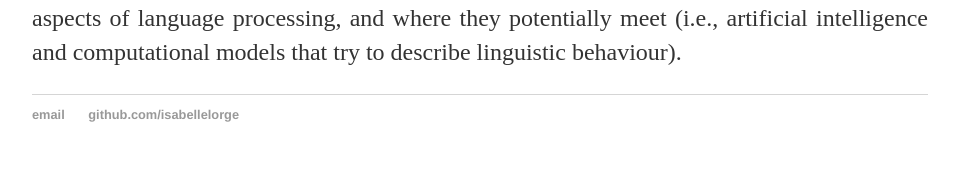
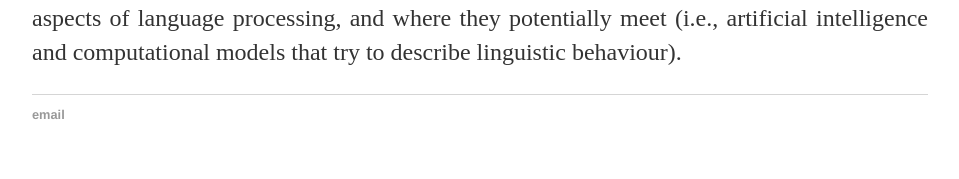
Before and after one commit to isabellelorge/isabellelorge.github.io, a Jekyll site: the page built from index.html, in a window 1280 px wide. Shown: the part 1024-1203 px from the top of the page, without its empty margins (160-1119 px from the left). Built offline with Jekyll 4.4.1, drawn with Linux system fonts in a browser that asks for light colours.

Commit message:
Update default.html

```diff
--- a/_layouts/default.html
+++ b/_layouts/default.html
@@ -22,7 +22,7 @@
 			<footer>
 	    		<ul>
 	        		<li><a href="mailto:ipcl2@cam.ac.uk">email</a></li>
-	        		<li><a href="https://github.com/isabellelorge">github.com/isabellelorge</a></li>
+
 				</ul>
 			</footer>
 		</body>
```
